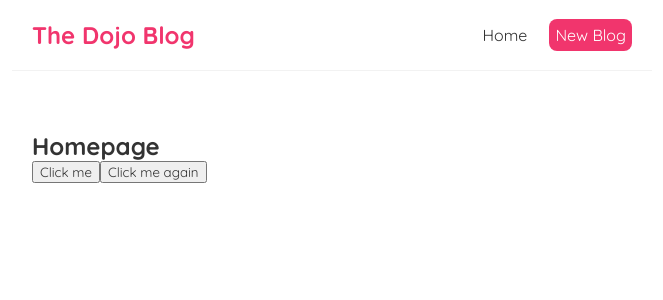
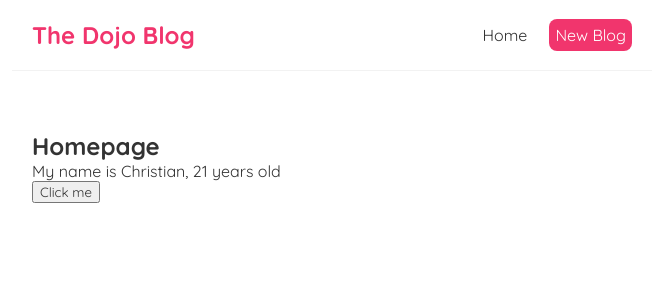
Before and after one commit to Tyn-Tian/Dojo-Blog, a React (Create React App) app: page / in a window 1280 px wide. Shown: the top 300 px of the page, without its empty margins (308-971 px from the left). Built offline with nearby package versions, Linux system fonts and the light colour scheme.

Commit message:
Add: Using hook(useState hook)

```diff
--- a/src/Home.js
+++ b/src/Home.js
@@ -1,17 +1,19 @@
+import { useState } from "react";
+
 const Home = () => {
-  const handleClick = (e) => {
-    console.log(`Hello ninjas, `, e);
-  }
+  const [name, setName] = useState("Christian");
+  const [age, setAge] = useState(21);
 
-  const handleClickAgain = (name, e) => {
-    console.log(`Hello ${name}`, e.target);
+  const handleClick = () => {
+    setName("Budi");
+    setAge(25);
   }
 
   return (
     <div className="home">
       <h2>Homepage</h2>
+      <p>My name is { name }, { age } years old</p>
       <button onClick={handleClick}>Click me</button>
-      <button onClick={(e) => handleClickAgain('Tian', e)}>Click me again</button>
     </div>
   );
 };
```
